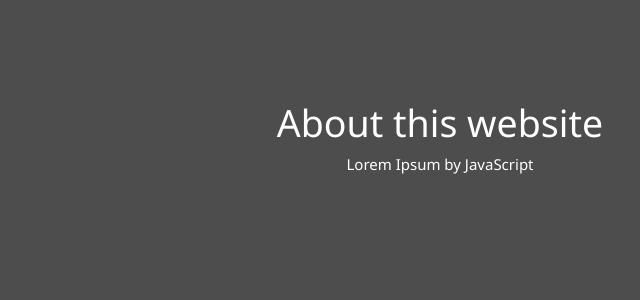
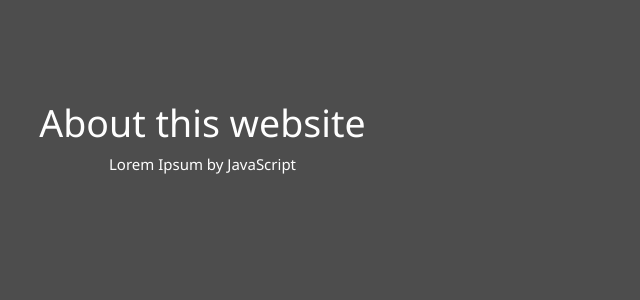
Before and after one commit to itsguus/guusgroenink, a Jekyll site: the page built from index.md, in a window 1280 px wide. Shown: the top 300 px of the page, without its empty margins (200-840 px from the left). Built offline with Jekyll 4.4.1, drawn with Linux system fonts in a browser that asks for light colours; our own code applies the rules of GitHub Pages for plain Markdown files.

Commit message:
Update page.html

```diff
--- a/_layouts/page.html
+++ b/_layouts/page.html
@@ -4,8 +4,15 @@
   <link href="{{ site.baseurl }}/css/style.css" rel="stylesheet">
 </head>
 <body>
-{{ content }}
-
+	{% include header.html %}
+	<div class="container">
+		<div class ="row">
+			<div class="col-md-7"> {{ content }}</div>
+			<div class="col-md-1"></div>
+			<div class="col-md-4">{% include sidebar.html %}</div>
+		</div>
+		{% include footer.html %}
+	</div>
 	<script src="{{ site.baseurl }}/js/scripts.js"></script>
 </body>
 </html>
```
